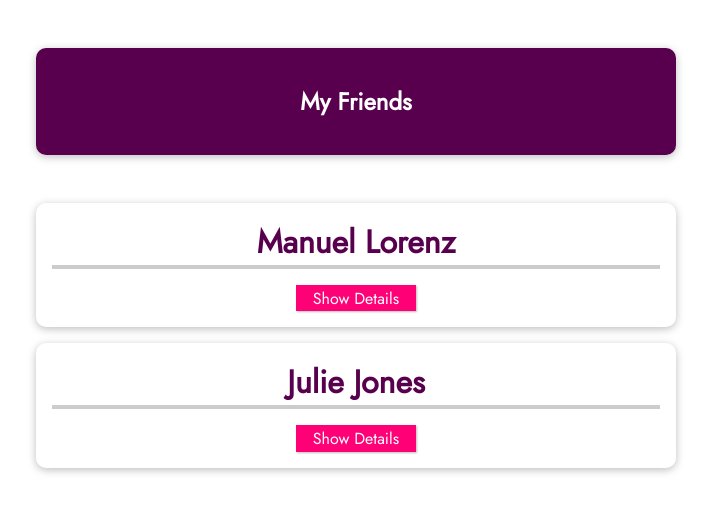
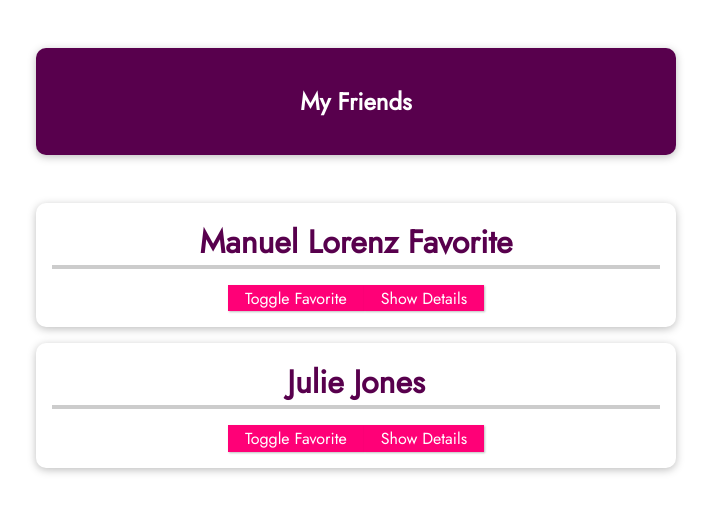
Before and after one commit to s-moe/new-vue-project, a Vue app: page / in a window 1280 px wide. Shown: the top 512 px of the page, without its empty margins (284-995 px from the left). Built offline with nearby package versions, Linux system fonts and the light colour scheme.

Commit message:
props with initial values in order to mutate them in children components

```diff
--- a/src/App.vue
+++ b/src/App.vue
@@ -6,11 +6,13 @@
         name="Manuel Lorenz"
         phone-number="012345"
         email-address="manuel@localhost.com"
+        is-favorite="1"
       ></friend-contact>
       <friend-contact
         name="Julie Jones"
         phone-number="012345"
         email-address="julie@localhost.com"
+        is-favorite="0"
       ></friend-contact>
     </ul>
   </section>
--- a/src/components/FriendContact.vue
+++ b/src/components/FriendContact.vue
@@ -1,6 +1,7 @@
 <template>
   <li>
-    <h2>{{ name }}</h2>
+    <h2>{{ name }} {{ friendIsFavorite == "1" ? "Favorite" : "" }}</h2>
+    <button @click="toggleFavorite">Toggle Favorite</button>
     <button @click="toggleDetails">
       {{ detailsAreVisible ? "Hide" : "Show" }} Details
     </button>
@@ -19,22 +20,31 @@
 
 <script>
 export default {
-  props: ["name", "phoneNumber", "emailAddress"],
+  props: ["name", "phoneNumber", "emailAddress", "isFavorite"],
   data() {
     return {
       detailsAreVisible: false,
       friend: {
-        id: this.name,
-        name: this.name,
-        phone: this.phoneNumber,
-        email: this.emailAddress,
+        id: "manuel",
+        name: "Manuel Lorenz",
+        phone: "012345",
+        email: "manuel@localhost.com",
       },
+      // if you need to mutate a prop, take it as an initial value and then mutate the key its assigned to.
+      friendIsFavorite: this.isFavorite,
     };
   },
   methods: {
     toggleDetails() {
       this.detailsAreVisible = !this.detailsAreVisible;
     },
+    toggleFavorite() {
+      if (this.friendIsFavorite === "1") {
+        this.friendIsFavorite = "0";
+      } else {
+        this.friendIsFavorite = "1";
+      }
+    },
   },
 };
 </script>
```
